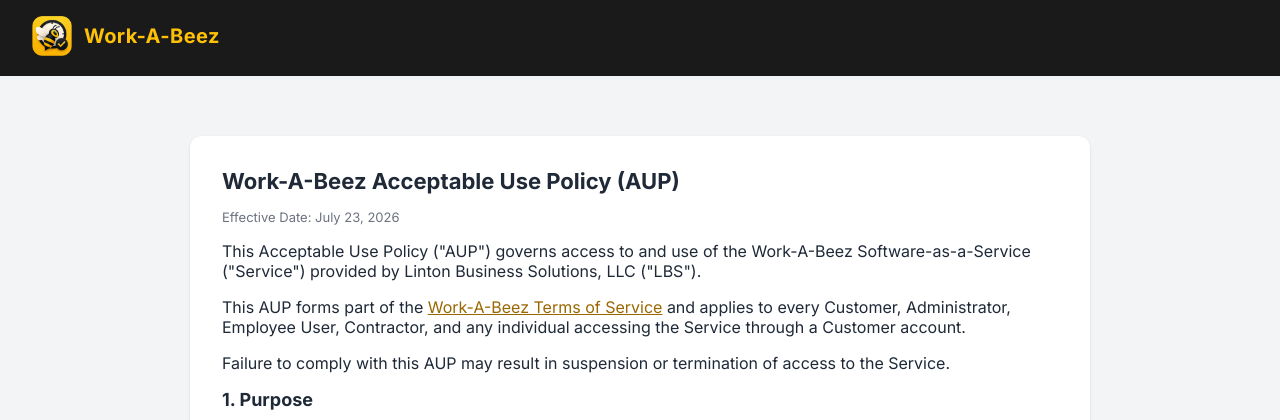
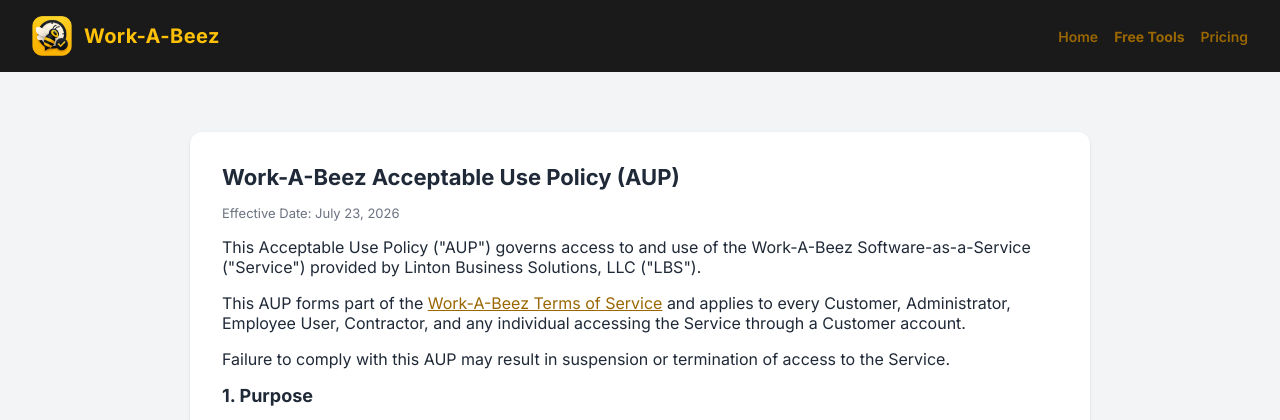
Before and after one commit to LBSconnect/Work-A-Bee, a Flask app: page /aup in a window 1280 px wide. Shown: the top 420 px of the page. Run offline with Flask 3, Linux system fonts and the light colour scheme; parts of the project's set-up code (start-up, migrations or seed data) failed here and were passed over; some libraries are stand-ins or nearby versions.

Commit message:
Add Free Tools to shared public header

```diff
--- a/templates/base.html
+++ b/templates/base.html
@@ -15,11 +15,16 @@
   {% block head_extra %}{% endblock %}
 </head>
 <body>
-  <header class="site-header">
+  <header class="site-header" style="display:flex;align-items:center;justify-content:space-between;gap:20px;">
     <a href="{{ url_for('clock_home') }}" class="site-header-brand">
       <img src="{{ url_for('static', filename='logo-workabee.png') }}" alt="Work-A-Beez">
       <span class="site-header-brand-name">Work-A-Beez</span>
     </a>
+    <nav aria-label="Public navigation" style="display:flex;align-items:center;gap:16px;flex-wrap:wrap;">
+      <a href="/" style="font-size:14px;font-weight:600;text-decoration:none;">Home</a>
+      <a href="/tools" style="font-size:14px;font-weight:700;text-decoration:none;">Free Tools</a>
+      <a href="/pricing" style="font-size:14px;font-weight:600;text-decoration:none;">Pricing</a>
+    </nav>
   </header>
 
   <div class="wrap {% block wrapclass %}{% endblock %}">
```
